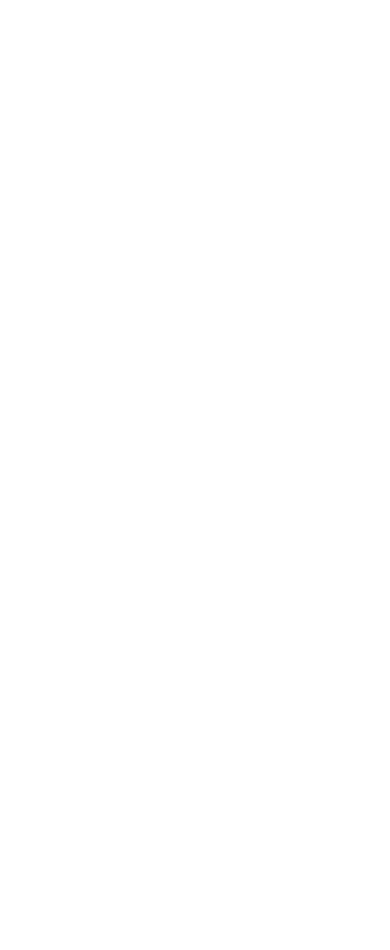
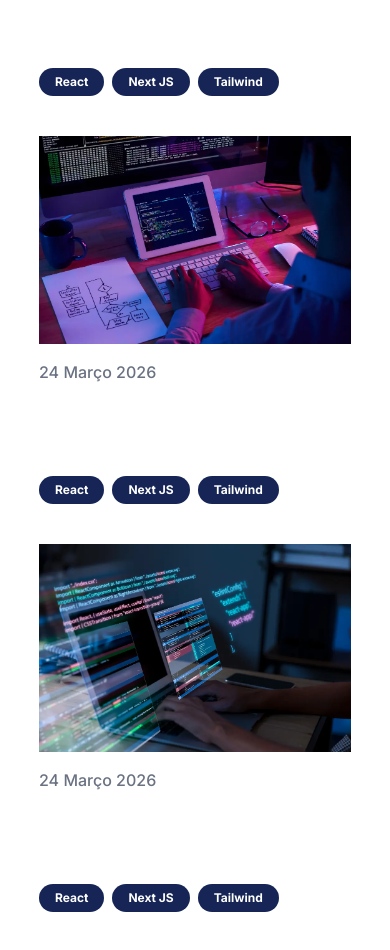
Before and after one commit to pablo-cruzbr/modern-portfolio-website, a Next.js app: page / in a window 390 px wide. Shown: the part 7220-8170 px from the top of the page. Before the commit the page ends 7012 px from the top, so only its background shows below. Built offline with nearby package versions, Linux system fonts and the light colour scheme.

Commit message:
feat: complete blog section with responsive grid and optimized cards

```diff
--- a/components/Home/Blog/Blog.tsx
+++ b/components/Home/Blog/Blog.tsx
@@ -7,9 +7,19 @@
         <h1 className="text-center text-2xl md:text-4xl xl:text-5xl font-bold text-white">
       My latest <span className="text-cyan-300">Blogs</span>
         </h1>
-        <div className="w-[70%] mx-auto grid grid-cols-1 x1:grid-cols-3 x1>dap-4 gap-10 items-center mt-16">
+      <div className="w-[80%] mx-auto grid grid-cols-1 md:grid-cols-2 xl:grid-cols-3 gap-10 items-center mt-16">
+    <div>
+      <BlogCard image="/img/b1.webp" title="Learn how to build an amazing portfolio website using next js"/>
+    </div>
 
-        </div>
+    <div>
+      <BlogCard image="/img/b2.webp" title="Learn how to build an amazing portfolio website using next js"/>
+    </div>
+
+    <div>
+      <BlogCard image="/img/b3.webp" title="Learn how to build an amazing portfolio website using next js"/>
+    </div>
+</div>
     </div>
   )
 }
--- a/components/Home/Blog/BlogCard.tsx
+++ b/components/Home/Blog/BlogCard.tsx
@@ -1,5 +1,6 @@
 import React from 'react'
 import Blog from './Blog';
+import Image from 'next/image';
 
 interface BlogCardProps {
   image: string;
@@ -8,12 +9,29 @@
 
 const BlogCard = ({ image, title }: BlogCardProps) => {
   return (
-    <div className="bg-[#02050a] pt-16 pb-16">
-      <h1 className="text-center text-2xl md:text-4xl xl:text-5xl font-bold text-white">
-        My latest <span className="text-cyan-300">Blogs</span>
-      </h1>
+    <div>
+      <Image
+        src={image}
+        alt="blog"
+        width={500}
+        height={500}
+        className="object-cover"
+      />
+      <p className="mt-4 text-gray-500 font-medium text-base sm:text-lg">24 Março 2026</p>
+      <h1 className="mt-5 text-lg sm:text-x1 font-bold text-white hover:underlin hover:text-cyan-300 cursor-pointer transition-all duration-300">{title}</h1>
+      <div className="mt-4 flex flex-wrap gap-2 items-center">
+  <p className="px-4 py-1.5 bg-blue-950 text-white text-xs sm:text-sm font-bold rounded-full">
+    React
+  </p>
 
+  <p className="px-4 py-1.5 bg-blue-950 text-white text-xs sm:text-sm font-bold rounded-full">
+    Next JS
+  </p>
 
+  <p className="px-4 py-1.5 bg-blue-950 text-white text-xs sm:text-sm font-bold rounded-full">
+    Tailwind
+  </p>
+</div>
     </div>
   )
 }
```
